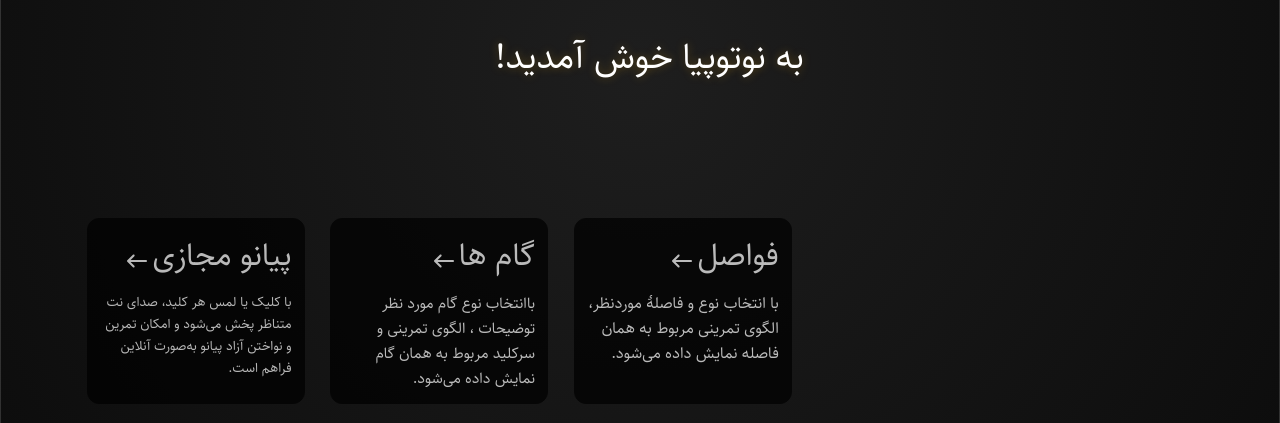
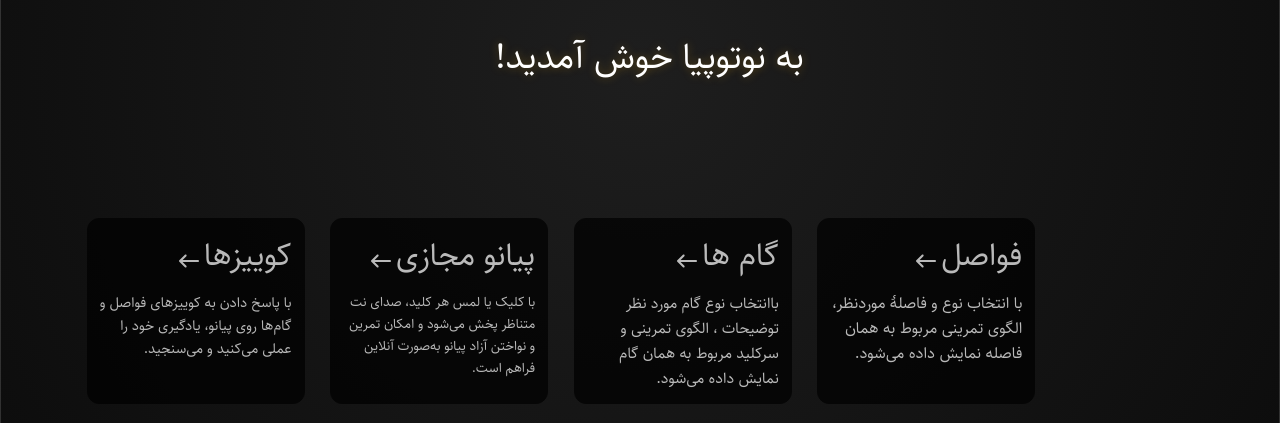
Before and after one commit to Notopia/Notopia, a website: page index.html in a window 1280 px wide. Shown: the part 377-800 px from the top of the page. Drawn offline with Linux system fonts and the light colour scheme.

Commit message:
Add Quizzes box in home page

```diff
--- a/Home/Home.css
+++ b/Home/Home.css
@@ -95,10 +95,6 @@
     transition-duration: 250ms;
 }
 
-.main__welcome__parts__distances:hover {
-    transform: rotate(7deg);
-}
-
 .main__welcome__parts__distances__title {
     font-size: xx-large;
     font-weight: 400;
@@ -128,10 +124,6 @@
     transition-property: transform;
     transition-timing-function: var(--default-transition-timing-function);
     transition-duration: 250ms;
-}
-
-.main__welcome__parts__steps:hover {
-    transform: rotate(7deg);
 }
 
 .main__welcome__parts__steps__title {
@@ -165,10 +157,6 @@
     transition-duration: 250ms;
 }
 
-.main__welcome__parts__piano:hover {
-    transform: rotate(7deg);
-}
-
 .main__welcome__parts__piano__title {
     font-size: xx-large;
     font-weight: 400;
@@ -178,6 +166,41 @@
     transition-property: color;
     transition-timing-function: var(--default-transition-timing-function);
     transition-duration: 180ms;
+}
+
+.main__welcome__parts__quizzes {
+    width: 15vw;
+    direction: rtl;
+    text-align: start;
+    border: 1px black solid;
+    border-radius: 12px;
+    padding: 12px;
+    background-color: black;
+    color: white;
+    display: flex;
+    flex-direction: column;
+    gap: 10px;
+    margin-left: 2vw;
+    opacity: 0.7;
+    font-size: 14.5px;
+    transition-property: transform;
+    transition-timing-function: var(--default-transition-timing-function);
+    transition-duration: 250ms;
+}
+
+.main__welcome__parts__quizzes__title {
+    font-size: xx-large;
+    font-weight: 400;
+    cursor: pointer;
+    display: flex;
+    align-items: center;
+    transition-property: color;
+    transition-timing-function: var(--default-transition-timing-function);
+    transition-duration: 180ms;
+}
+
+.part:hover {
+    transform: rotate(7deg);
 }
 
 .SVGArrow {
@@ -205,19 +228,7 @@
         margin-right: 0vw;
     }
 
-    .main__welcome__parts__distances {
-        width: 75vw;
-        margin-left: 0vw;
-        margin-top: 0vh;
-    }
-
-    .main__welcome__parts__steps {
-        width: 75vw;
-        margin-left: 0vw;
-        margin-top: 0vh;
-    }
-
-    .main__welcome__parts__piano {
+    .part {
         width: 75vw;
         margin-left: 0vw;
         margin-top: 0vh;
--- a/Home/Home.js
+++ b/Home/Home.js
@@ -31,6 +31,17 @@
     SVGArrowPiano.style.fill = "rgba(255, 255, 255, 1)";
 }
 //!-------------------------------------------------------------------------------------------------------------------------------------------------------------------------------------------
+const quizzesPartTitle = document.getElementById("quizzesPartTitle")
+const SVGArrowQuizzes = document.getElementById("ui-gambling-website-lined-icnos-casinoshunter4")
+function MouseOverQuizzesHandler() {
+    quizzesPartTitle.style.color = "#f9a515"
+    SVGArrowQuizzes.style.fill = "#f9a515";
+}
+function MouseLeaveQuizzesHandler() {
+    quizzesPartTitle.style.color = "rgba(255, 255, 255, 1)"
+    SVGArrowQuizzes.style.fill = "rgba(255, 255, 255, 1)";
+}
+//!-------------------------------------------------------------------------------------------------------------------------------------------------------------------------------------------
 function ChangePage() {
     loading.classList.remove("Lhidden");
     loading.classList.add("Lflex");
--- a/index.html
+++ b/index.html
@@ -315,6 +315,38 @@
                 به نوتوپیا خوش آمدید
             </div>
             <div class="main__welcome__parts">
+                <div class="main__welcome__parts__quizzes part" onmouseover="MouseOverQuizzesHandler()"
+                    onmouseleave="MouseLeaveQuizzesHandler()" onclick="GoToQuizzesPage(), ChangePage()">
+                    <div class="main__welcome__parts__quizzes__title" id="quizzesPartTitle" onclick="GoToQuizzesPage()">
+                        کوییزها
+                        <svg onmouseover="MouseOverQuizzesHandler()" class="SVGArrow" width="20px" height="20px"
+                            viewBox="0 -6.5 38 38" version="1.1" xmlns="http://www.w3.org/2000/svg"
+                            xmlns:xlink="http://www.w3.org/1999/xlink" fill="#ffffff" stroke="#ffffff">
+                            <g id="SVGRepo_bgCarrier" stroke-width="0"></g>
+                            <g id="SVGRepo_tracerCarrier" stroke-linecap="round" stroke-linejoin="round"></g>
+                            <g id="SVGRepo_iconCarrier">
+                                <title>left-arrow</title>
+                                <desc>Created with Sketch.</desc>
+                                <g id="icons" stroke="none" stroke-width="1" fill="none" fill-rule="evenodd">
+                                    <g id="ui-gambling-website-lined-icnos-casinoshunter4"
+                                        transform="translate(-1641.000000, -158.000000)" fill="#ffffff"
+                                        fill-rule="nonzero">
+                                        <g id="1" transform="translate(1350.000000, 120.000000)">
+                                            <path
+                                                d="M317.812138,38.5802109 L328.325224,49.0042713 L328.41312,49.0858421 C328.764883,49.4346574 328.96954,49.8946897 329,50.4382227 L328.998248,50.6209428 C328.97273,51.0514917 328.80819,51.4628128 328.48394,51.8313977 L328.36126,51.9580208 L317.812138,62.4197891 C317.031988,63.1934036 315.770571,63.1934036 314.990421,62.4197891 C314.205605,61.6415481 314.205605,60.3762573 314.990358,59.5980789 L322.274264,52.3739093 L292.99947,52.3746291 C291.897068,52.3746291 291,51.4850764 291,50.3835318 C291,49.2819872 291.897068,48.3924345 292.999445,48.3924345 L322.039203,48.3917152 L314.990421,41.4019837 C314.205605,40.6237427 314.205605,39.3584519 314.990421,38.5802109 C315.770571,37.8065964 317.031988,37.8065964 317.812138,38.5802109 Z"
+                                                id="left-arrow"
+                                                transform="translate(310.000000, 50.500000) scale(-1, 1) translate(-310.000000, -50.500000) ">
+                                            </path>
+                                        </g>
+                                    </g>
+                                </g>
+                            </g>
+                        </svg>
+                    </div>
+                    <div class="main__welcome__parts__quizzes__text" onclick="GoToQuizzesPage()">
+                        با پاسخ دادن به کوییزهای فواصل و گام‌ها روی پیانو، یادگیری خود را عملی می‌کنید و می‌سنجید.
+                    </div>
+                </div>
                 <div class="main__welcome__parts__piano part" onmouseover="MouseOverPianoHandler()"
                     onmouseleave="MouseLeavePianoHandler()" onclick="GoToPianoPage(), ChangePage()">
                     <div class="main__welcome__parts__piano__title" id="pianoPartTitle" onclick="GoToPianoPage()">
```
